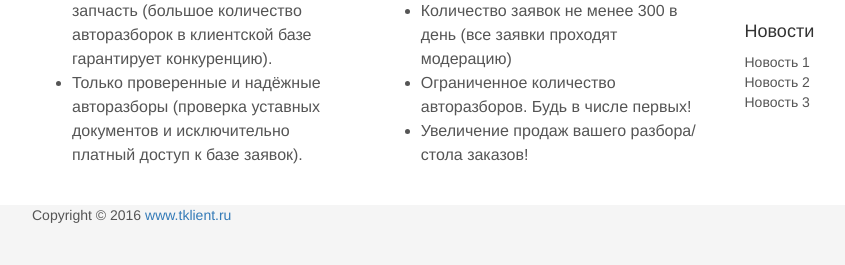
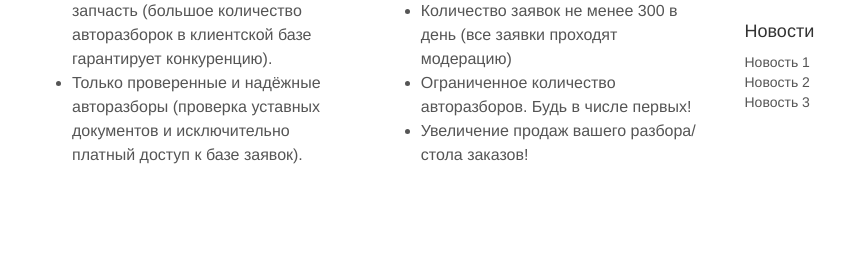
Before and after one commit to pinicilin2006/service1, a CodeIgniter app: page /database/index.php/main/about in a window 1280 px wide. Shown: the part 535-800 px from the top of the page, without its empty margins (153-998 px from the left). Run offline with CodeIgniter, Linux system fonts and the light colour scheme; data that the repository does not hold is empty; some libraries are stand-ins or nearby versions.

Commit message:
Update footer.php

```diff
--- a/application/views/footer.php
+++ b/application/views/footer.php
@@ -1,15 +1,10 @@
-    <footer>
+
         <div class="container">
             <div class="footer-content">
                 <div class="row">
-                    <div class="col-md-12">
-                        <div class="col-md-4">
-                            <div class="copyright-text">
-                                <p>Copyright &copy; 2016  <a href="http://www.tklient.ru">www.tklient.ru</a></p>
-                            </div>
-                        </div>
-                        <div class="col-md-8">
-                            <div class="social-button">
+                    <div class="col-md-12  pagination-centered">
+
+                            <div>
                                 <script type="text/javascript">(function() {
                                   if (window.pluso)if (typeof window.pluso.start == "function") return;
                                   if (window.ifpluso==undefined) { window.ifpluso = 1;
@@ -21,9 +16,7 @@
                                   }})();</script>
                                <div class="pluso" data-background="transparent" data-options="medium,round,line,horizontal,counter,theme=06" data-services="vkontakte,odnoklassniki,facebook,twitter,google,moimir"></div>
                             </div>
-                        </div>
                     </div>
                 </div>
             </div>
         </div>
-    </footer>
```
